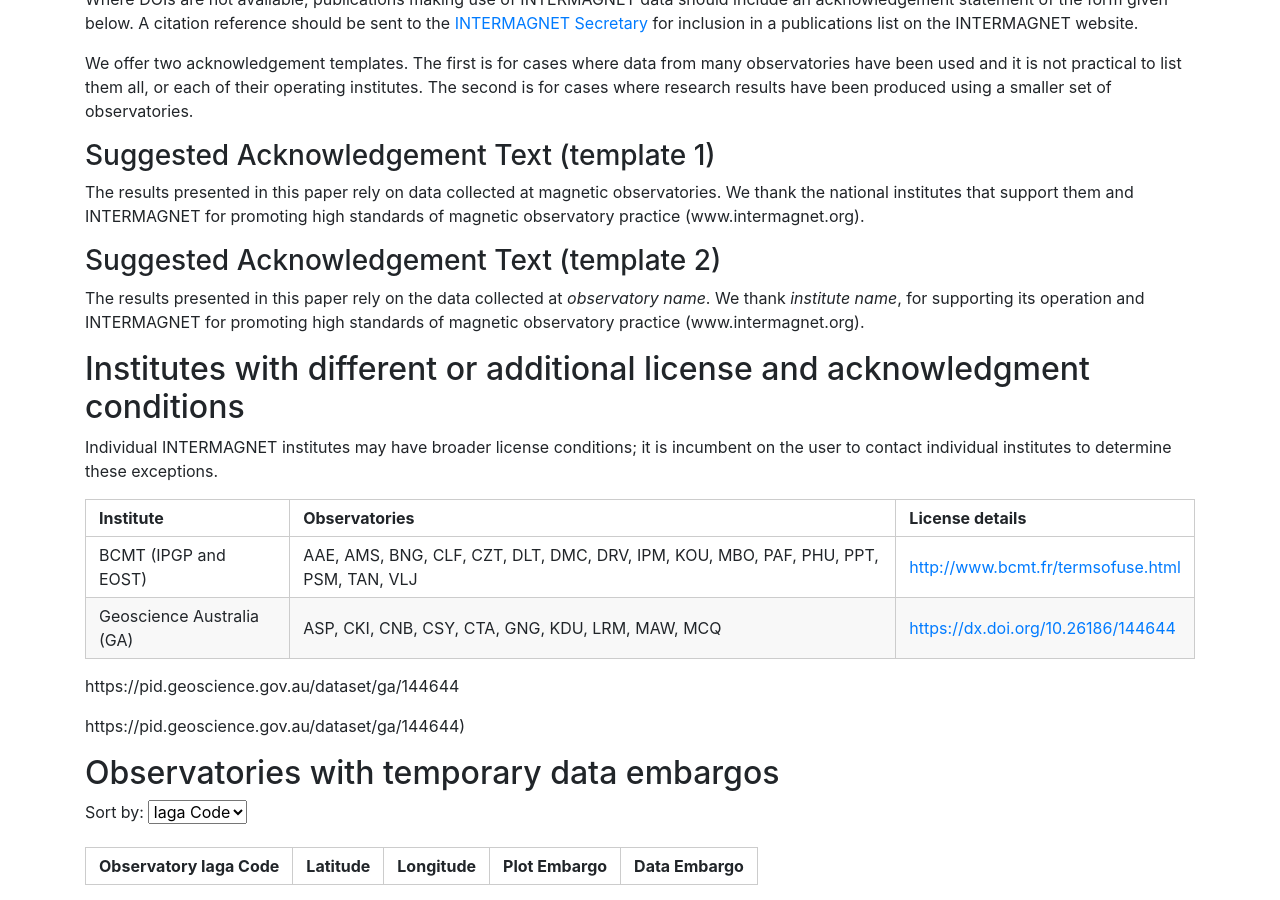
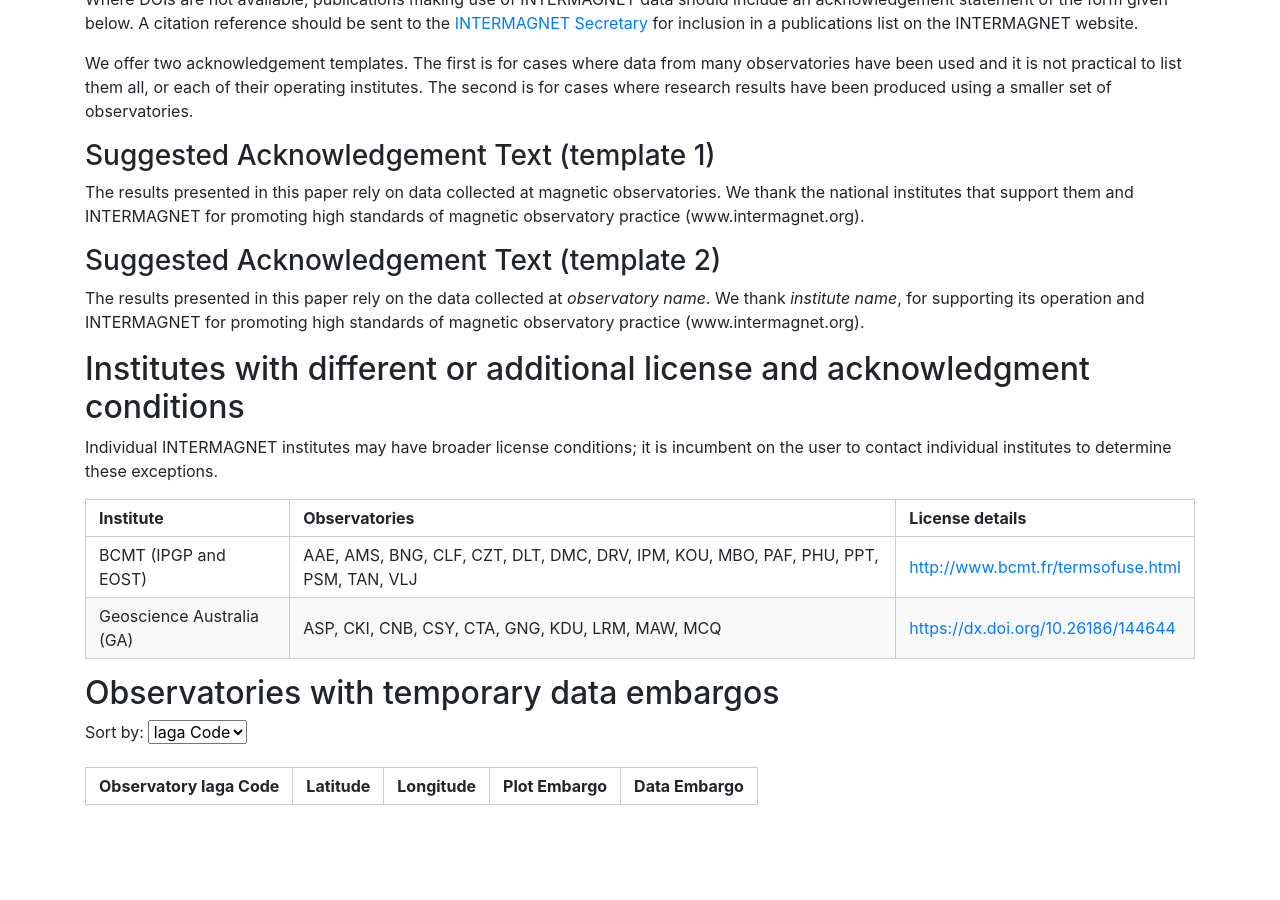
Before and after one commit to INTERMAGNET/intermagnet.github.io, a Jekyll site: the page built from data_conditions.md, in a window 1280 px wide and 900 px high, scrolled down 807 px. Built offline with Jekyll 4.4.1, drawn with Linux system fonts in a browser that asks for light colours; after the commit the page ends 1627 px from its top, so only the background shows below that; part of the change alters nothing that is shown.

```diff
--- a/data_conditions.md
+++ b/data_conditions.md
@@ -37,10 +37,6 @@ Individual INTERMAGNET institutes may have broader license conditions; it is inc
 |-----------|---------------|-----------------|
 | BCMT (IPGP and EOST)        | AAE, AMS, BNG, CLF, CZT, DLT, DMC, DRV, IPM, KOU, MBO, PAF, PHU, PPT, PSM, TAN, VLJ | [http://www.bcmt.fr/termsofuse.html](http://www.bcmt.fr/termsofuse.html) |
 | Geoscience Australia (GA)   | ASP, CKI, CNB, CSY, CTA, GNG, KDU, LRM, MAW, MCQ                                    | [https://dx.doi.org/10.26186/144644](https://dx.doi.org/10.26186/144644) |
-
-https://pid.geoscience.gov.au/dataset/ga/144644
-
-https://pid.geoscience.gov.au/dataset/ga/144644)
 
 ## Observatories with temporary data embargos
 
```
